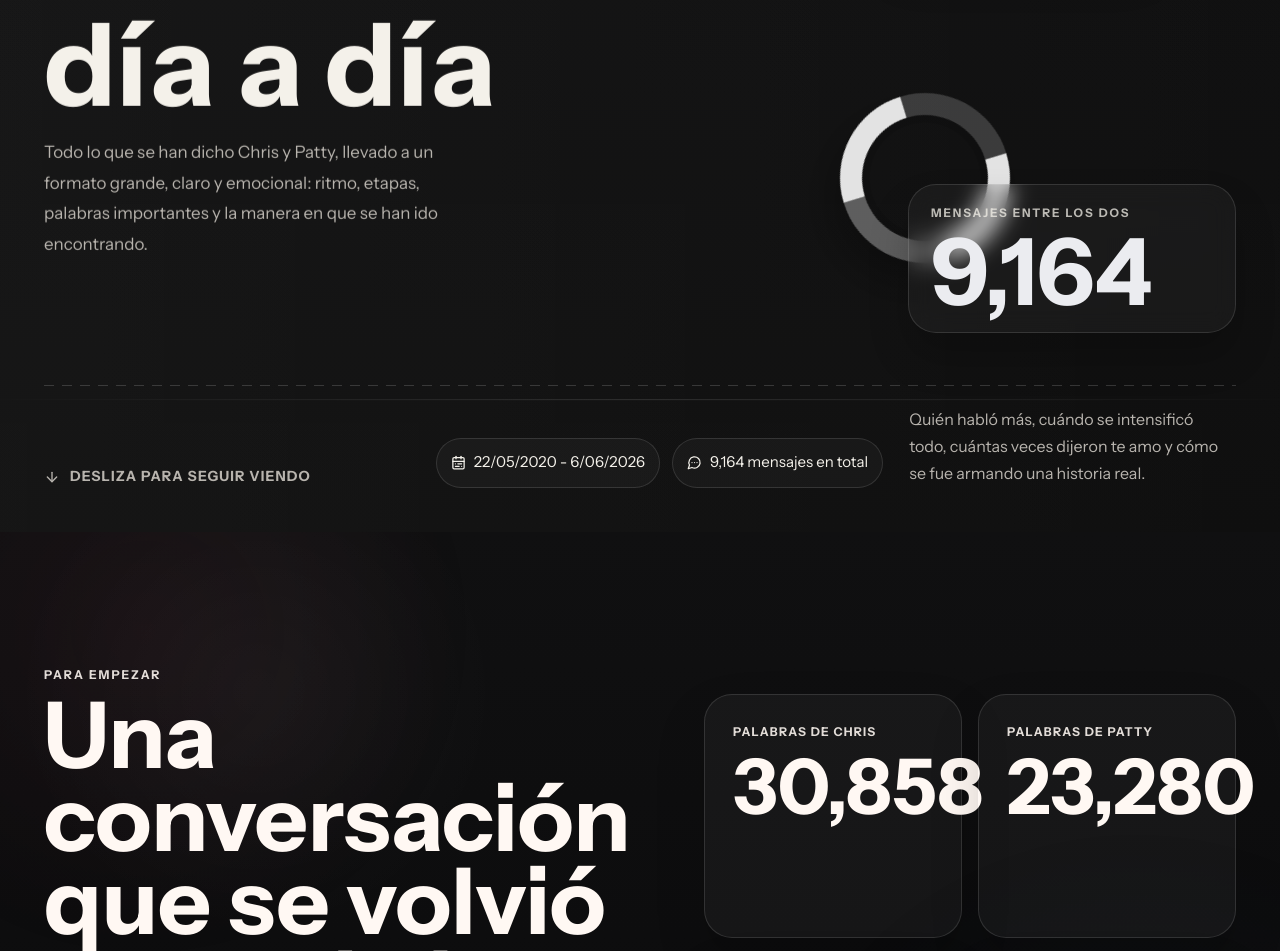
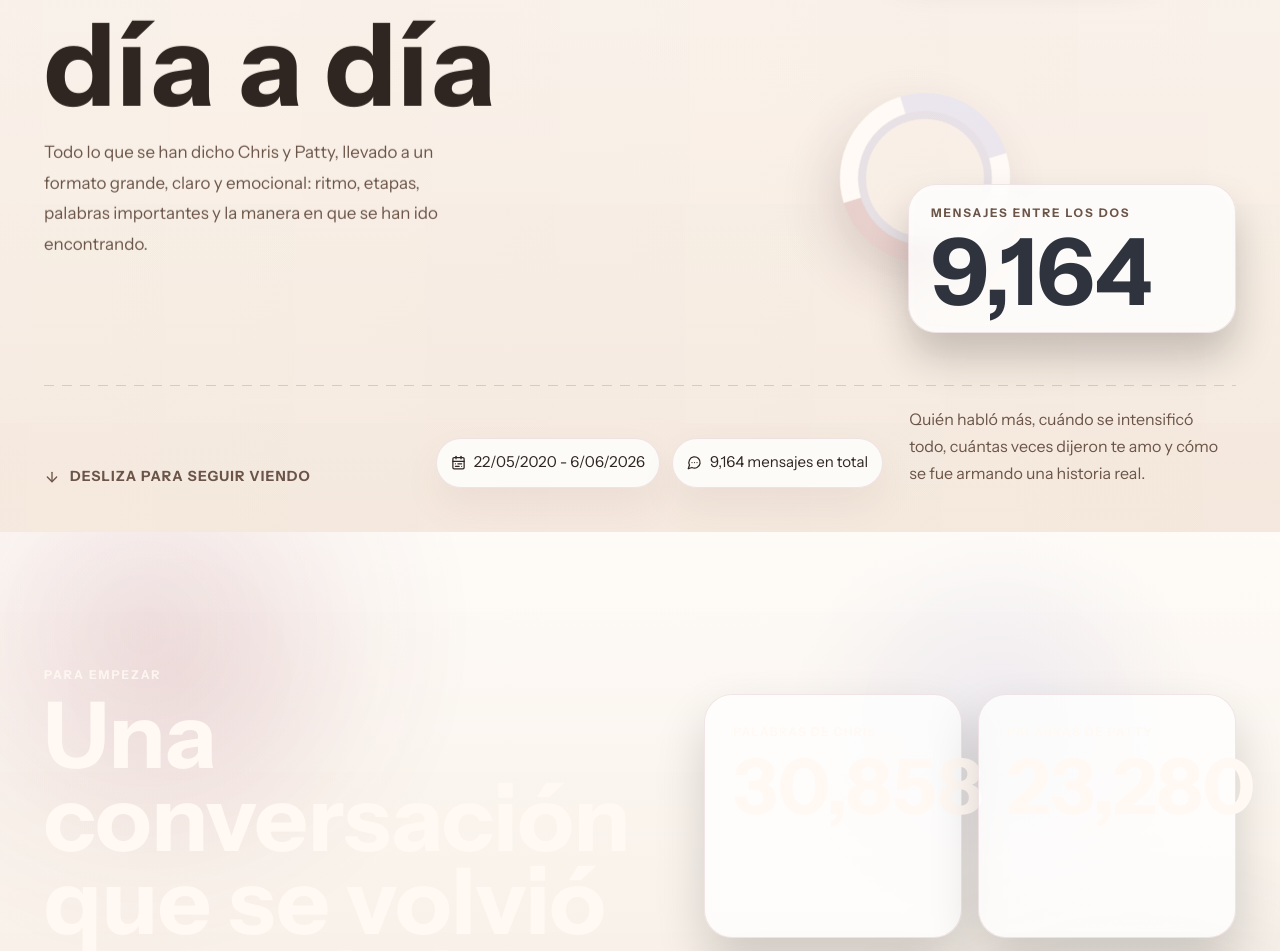
Before and after one commit to khrizenriquez/our-story, a React (Vite) app: page / in a window 1280 px wide. Shown: the part 561-1512 px from the top of the page. Built offline with nearby package versions, Linux system fonts and the light colour scheme; no server answers.

Commit message:
Unify light story palette

```diff
--- a/src/App.tsx
+++ b/src/App.tsx
@@ -55,7 +55,7 @@ function App() {
   const shellRef = useRef<HTMLElement | null>(null);
   const [data, setData] = useState<LoadedChatExport | null>(null);
   const [error, setError] = useState<string | null>(null);
-  const [theme, setTheme] = useState<ThemeMode>('dark');
+  const [theme, setTheme] = useState<ThemeMode>('light');
   const [visibleSections, setVisibleSections] = useState<Set<string>>(() => new Set(['hero']));
 
   useEffect(() => {
@@ -81,7 +81,7 @@ function App() {
       setTheme(stored);
       return;
     }
-    setTheme('dark');
+    setTheme('light');
   }, []);
 
   useEffect(() => {
--- a/src/styles.css
+++ b/src/styles.css
@@ -2822,3 +2822,275 @@ html[data-theme='light'] .theme-toggle {
     transform: rotate(1deg);
   }
 }
+
+html:not([data-theme]),
+html[data-theme='light'] {
+  --paper: #f8eee5;
+  --paper-deep: #f1dfcf;
+  --ink: #2f2622;
+  --muted: #6b5448;
+  --line: rgba(47, 38, 34, 0.12);
+  --rose: #8f314b;
+  --rose-soft: rgba(143, 49, 75, 0.09);
+  --teal: #6f79d8;
+  --teal-soft: rgba(111, 121, 216, 0.14);
+  --gold: #c58b3f;
+  --plum: #b67b93;
+  --white: rgba(255, 251, 247, 0.82);
+  --shadow: 0 30px 80px rgba(69, 35, 28, 0.12);
+  --surface: linear-gradient(180deg, rgba(255, 252, 248, 0.92), rgba(247, 237, 228, 0.94));
+  --surface-card: rgba(255, 255, 255, 0.72);
+  --surface-card-strong: rgba(255, 255, 255, 0.84);
+  --accent-lime: #c9cdfd;
+  --accent-soft: rgba(201, 205, 253, 0.22);
+  --accent-ink: #382930;
+  --line-strong: rgba(143, 49, 75, 0.14);
+  background:
+    radial-gradient(circle at 0% 12%, rgba(188, 126, 145, 0.18), transparent 20%),
+    radial-gradient(circle at 100% 14%, rgba(152, 168, 218, 0.14), transparent 18%),
+    linear-gradient(180deg, #fbf5ef 0%, #f2e1d2 100%);
+}
+
+html:not([data-theme]) body,
+html[data-theme='light'] body {
+  background: transparent;
+}
+
+html[data-theme='dark'] {
+  --paper: #1b1218;
+  --paper-deep: #271922;
+  --ink: #f7e8dc;
+  --muted: #d2beb2;
+  --line: rgba(255, 236, 220, 0.14);
+  --rose: #f1a4be;
+  --rose-soft: rgba(241, 164, 190, 0.12);
+  --teal: #aab5ff;
+  --teal-soft: rgba(170, 181, 255, 0.16);
+  --gold: #f0bc71;
+  --plum: #d7a8bb;
+  --white: rgba(39, 24, 31, 0.82);
+  --shadow: 0 40px 90px rgba(0, 0, 0, 0.28);
+  --surface: linear-gradient(180deg, rgba(38, 24, 31, 0.94), rgba(24, 15, 21, 0.96));
+  --surface-card: rgba(62, 40, 50, 0.72);
+  --surface-card-strong: rgba(72, 46, 59, 0.86);
+  --accent-lime: #b7bdfc;
+  --accent-soft: rgba(183, 189, 252, 0.2);
+  --accent-ink: #22161a;
+  --line-strong: rgba(247, 232, 220, 0.14);
+}
+
+html[data-theme='dark'],
+html[data-theme='dark'] body {
+  background:
+    radial-gradient(circle at 0% 10%, rgba(126, 69, 91, 0.24), transparent 20%),
+    radial-gradient(circle at 100% 14%, rgba(111, 121, 216, 0.2), transparent 18%),
+    linear-gradient(180deg, #160f14 0%, #22161d 100%);
+}
+
+html:not([data-theme]) .hero-story,
+html[data-theme='light'] .hero-story,
+html:not([data-theme]) .chapter-band,
+html[data-theme='light'] .chapter-band,
+html:not([data-theme]) .compare-section,
+html[data-theme='light'] .compare-section,
+html:not([data-theme]) .impact-section,
+html[data-theme='light'] .impact-section,
+html:not([data-theme]) .chart-stage-section,
+html[data-theme='light'] .chart-stage-section,
+html:not([data-theme]) .chapters-section,
+html[data-theme='light'] .chapters-section,
+html:not([data-theme]) .gallery-section,
+html[data-theme='light'] .gallery-section,
+html:not([data-theme]) .moments-section,
+html[data-theme='light'] .moments-section,
+html:not([data-theme]) .closing-section,
+html[data-theme='light'] .closing-section {
+  background:
+    radial-gradient(circle at 78% 24%, rgba(111, 121, 216, 0.1), transparent 18%),
+    radial-gradient(circle at 14% 18%, rgba(143, 49, 75, 0.08), transparent 16%),
+    linear-gradient(180deg, rgba(255, 252, 248, 0.94), rgba(244, 232, 220, 0.96));
+}
+
+html[data-theme='dark'] .hero-story,
+html[data-theme='dark'] .chapter-band,
+html[data-theme='dark'] .compare-section,
+html[data-theme='dark'] .impact-section,
+html[data-theme='dark'] .chart-stage-section,
+html[data-theme='dark'] .chapters-section,
+html[data-theme='dark'] .gallery-section,
+html[data-theme='dark'] .moments-section,
+html[data-theme='dark'] .closing-section {
+  background:
+    radial-gradient(circle at 78% 24%, rgba(111, 121, 216, 0.16), transparent 18%),
+    radial-gradient(circle at 14% 18%, rgba(143, 49, 75, 0.14), transparent 16%),
+    linear-gradient(180deg, rgba(31, 21, 27, 0.96), rgba(24, 16, 21, 0.98));
+}
+
+html:not([data-theme]) .hero-floating-card,
+html[data-theme='light'] .hero-floating-card,
+html:not([data-theme]) .hero-metric,
+html[data-theme='light'] .hero-metric,
+html:not([data-theme]) .compare-card,
+html[data-theme='light'] .compare-card,
+html:not([data-theme]) .chapter-card,
+html[data-theme='light'] .chapter-card,
+html:not([data-theme]) .media-summary-card,
+html[data-theme='light'] .media-summary-card,
+html:not([data-theme]) .moment-card,
+html[data-theme='light'] .moment-card,
+html:not([data-theme]) .impact-card,
+html[data-theme='light'] .impact-card,
+html:not([data-theme]) .closing-chart,
+html[data-theme='light'] .closing-chart,
+html:not([data-theme]) .chart-stage-card,
+html[data-theme='light'] .chart-stage-card,
+html:not([data-theme]) .chart-insight-card,
+html[data-theme='light'] .chart-insight-card,
+html:not([data-theme]) .meta-pill,
+html[data-theme='light'] .meta-pill,
+html:not([data-theme]) .story-nav-pill,
+html[data-theme='light'] .story-nav-pill,
+html:not([data-theme]) .theme-toggle,
+html[data-theme='light'] .theme-toggle {
+  background: rgba(255, 255, 255, 0.78);
+  color: var(--ink);
+  border-color: rgba(143, 49, 75, 0.12);
+}
+
+html[data-theme='dark'] .hero-floating-card,
+html[data-theme='dark'] .hero-metric,
+html[data-theme='dark'] .compare-card,
+html[data-theme='dark'] .chapter-card,
+html[data-theme='dark'] .media-summary-card,
+html[data-theme='dark'] .moment-card,
+html[data-theme='dark'] .impact-card,
+html[data-theme='dark'] .closing-chart,
+html[data-theme='dark'] .chart-stage-card,
+html[data-theme='dark'] .chart-insight-card,
+html[data-theme='dark'] .meta-pill,
+html[data-theme='dark'] .story-nav-pill,
+html[data-theme='dark'] .theme-toggle {
+  background: rgba(70, 44, 56, 0.72);
+  color: var(--ink);
+  border-color: rgba(247, 232, 220, 0.12);
+}
+
+.hero-chip {
+  background: var(--accent-lime);
+  color: var(--accent-ink);
+}
+
+.hero-object-helmet {
+  background:
+    radial-gradient(circle at 34% 28%, rgba(255, 255, 255, 0.95), transparent 18%),
+    radial-gradient(circle at 50% 50%, rgba(58, 36, 47, 0.92), rgba(95, 59, 76, 0.94) 58%, rgba(255, 244, 239, 0.88) 64%, rgba(255, 251, 247, 0.96) 80%, rgba(182, 123, 147, 0.38) 100%);
+  box-shadow: 0 28px 60px rgba(85, 49, 63, 0.2);
+}
+
+.hero-object-loop {
+  border: 18px solid rgba(255, 251, 247, 0.9);
+  border-top-color: rgba(201, 205, 253, 0.3);
+  border-bottom-color: rgba(143, 49, 75, 0.16);
+  box-shadow:
+    inset 0 0 0 8px rgba(111, 121, 216, 0.12),
+    0 24px 50px rgba(78, 52, 64, 0.16);
+}
+
+.hero-object-star {
+  background: var(--rose);
+  opacity: 0.78;
+}
+
+.story-brand-mark,
+.story-nav-pill,
+.theme-toggle,
+.meta-pill {
+  box-shadow: 0 18px 36px rgba(112, 78, 91, 0.08);
+}
+
+.hero-subtitle,
+.section-heading p:last-child,
+.chapter-band-copy p:last-child,
+.impact-card p:last-child,
+.closing-copy p:not(.closing-signature),
+.chart-heading-display p:last-child,
+.milestones-intro p:last-child {
+  color: var(--muted);
+}
+
+.hero-floating-card span,
+.meta-pill,
+.theme-toggle,
+.story-nav-pill {
+  color: var(--muted);
+}
+
+.hero-baseline-line {
+  background: repeating-linear-gradient(90deg, rgba(143, 49, 75, 0.2) 0 10px, transparent 10px 18px);
+}
+
+.milestone-phase-head h3 {
+  font-size: clamp(1.35rem, 4.2vw, 2.35rem);
+  line-height: 0.96;
+}
+
+.milestone-card h4 {
+  max-width: 15ch;
+  font-size: clamp(0.98rem, 2.2vw, 1.45rem);
+  line-height: 1.02;
+}
+
+.milestone-card,
+.milestone-stack-body {
+  color: rgba(255, 245, 239, 0.9);
+}
+
+.milestone-road-track {
+  stroke: #8e96ea;
+}
+
+.milestone-road-node {
+  background: linear-gradient(180deg, #f7bfd0, #f09fb8);
+}
+
+html[data-theme='dark'] .hero-object-helmet {
+  background:
+    radial-gradient(circle at 34% 28%, rgba(255, 255, 255, 0.95), transparent 18%),
+    radial-gradient(circle at 50% 50%, rgba(14, 11, 14, 0.95), rgba(41, 28, 35, 0.96) 58%, rgba(239, 222, 227, 0.88) 64%, rgba(255, 245, 239, 0.94) 80%, rgba(170, 181, 255, 0.28) 100%);
+  box-shadow: 0 28px 60px rgba(0, 0, 0, 0.34);
+}
+
+html[data-theme='dark'] .hero-object-loop {
+  border: 18px solid rgba(255, 244, 239, 0.88);
+  border-top-color: rgba(170, 181, 255, 0.26);
+  border-bottom-color: rgba(241, 164, 190, 0.18);
+  box-shadow:
+    inset 0 0 0 8px rgba(170, 181, 255, 0.14),
+    0 24px 50px rgba(0, 0, 0, 0.26);
+}
+
+html[data-theme='dark'] .hero-object-star {
+  background: var(--plum);
+  opacity: 0.88;
+}
+
+html[data-theme='dark'] .hero-floating-card span,
+html[data-theme='dark'] .meta-pill,
+html[data-theme='dark'] .theme-toggle,
+html[data-theme='dark'] .story-nav-pill {
+  color: rgba(247, 232, 220, 0.8);
+}
+
+html[data-theme='dark'] .hero-baseline-line {
+  background: repeating-linear-gradient(90deg, rgba(247, 232, 220, 0.2) 0 10px, transparent 10px 18px);
+}
+
+@media (max-width: 739px) {
+  .milestone-phase-head h3 {
+    font-size: clamp(1.2rem, 5.9vw, 1.72rem);
+  }
+
+  .milestone-card h4 {
+    font-size: clamp(0.94rem, 4.2vw, 1.12rem);
+  }
+}
```
